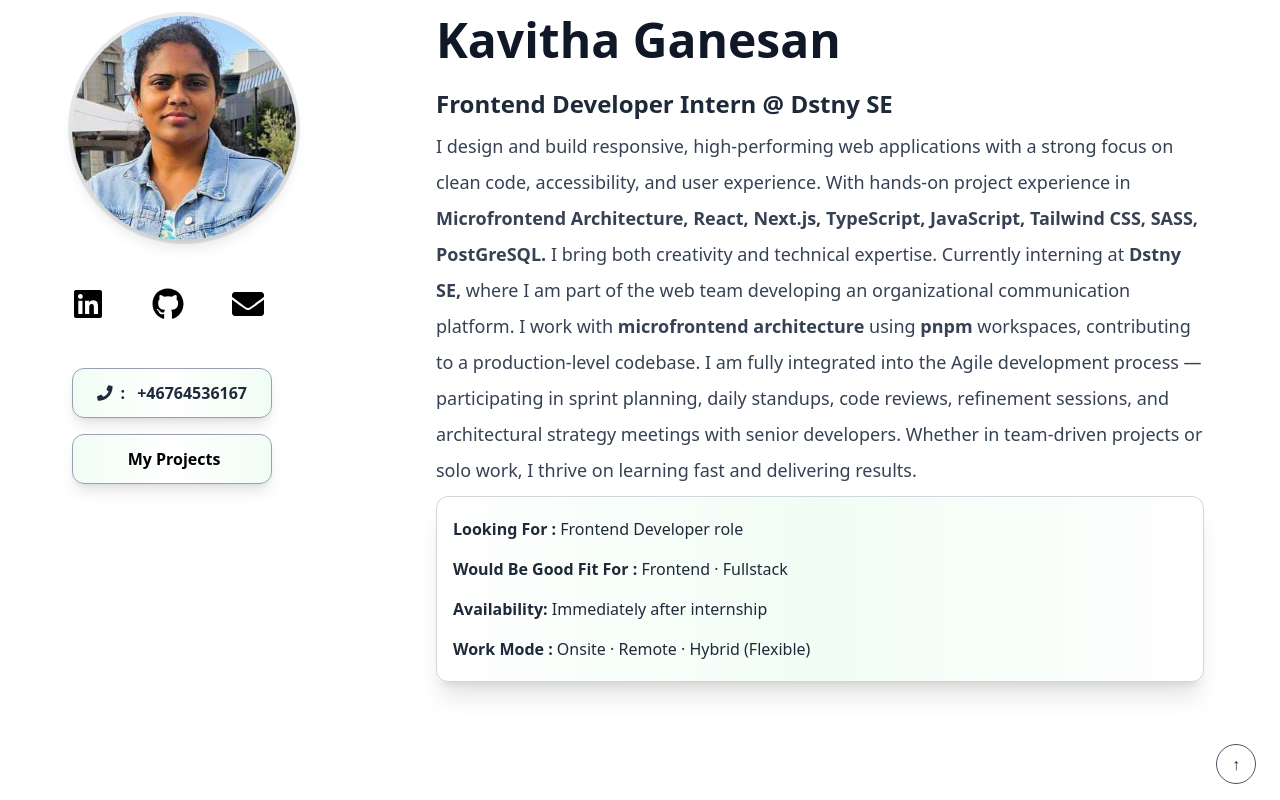
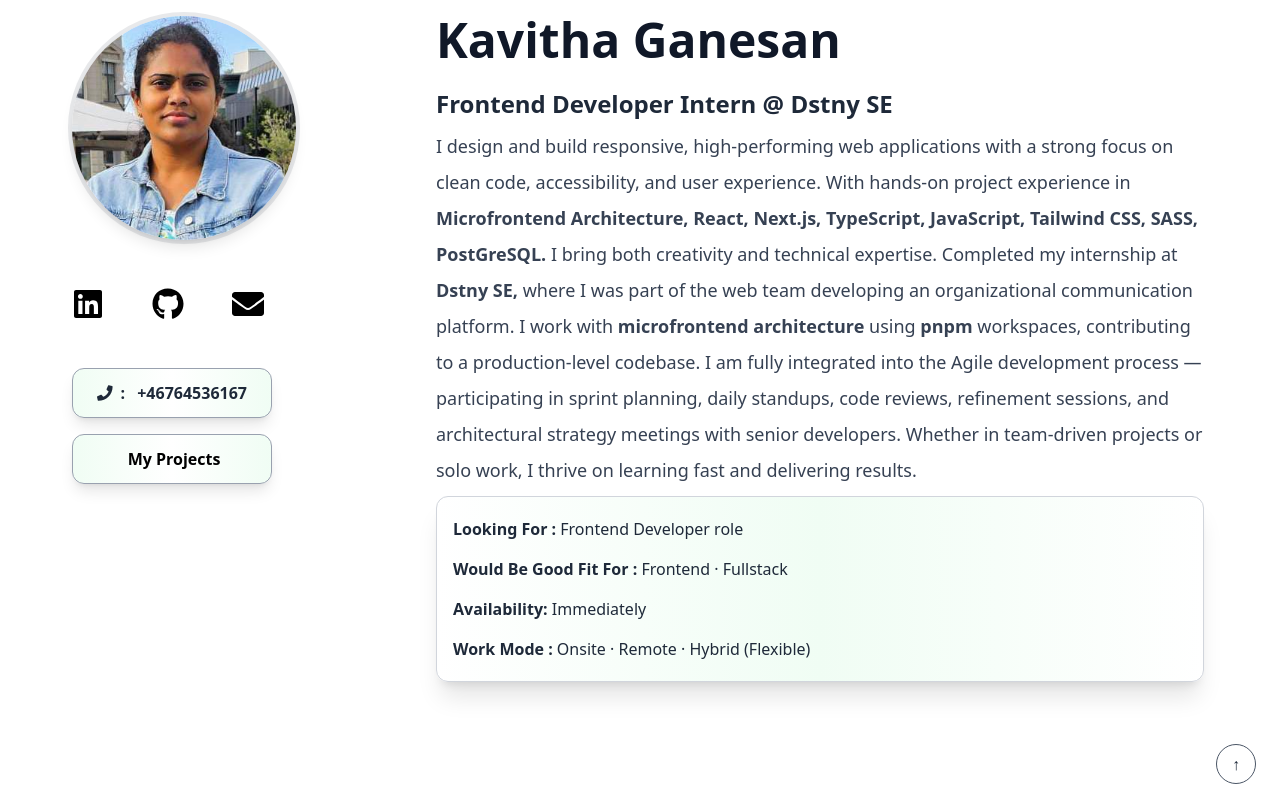
Before and after one commit to Kavitha0691/Kavi-Portfolio, a Next.js app: page / in a window 1280 px wide. Shown: the top 800 px of the page. Built offline with nearby package versions, Linux system fonts and the light colour scheme.

Commit message:
update intenship

```diff
--- a/src/Components/Header/index.tsx
+++ b/src/Components/Header/index.tsx
@@ -15,7 +15,7 @@ export default function Header() {
         <p className="mt-2 text-lg text-gray-700 dark:text-gray-300  leading-loose ">
          I design and build responsive, high-performing web applications with a strong focus on clean code, accessibility, and user experience. With hands-on project experience in <strong>Microfrontend Architecture, React, Next.js, TypeScript, JavaScript, Tailwind CSS, SASS, PostGreSQL. </strong> I bring both creativity and technical expertise.
 
-Currently interning at <strong> Dstny SE,</strong> where I am part of the web team developing an organizational communication platform. I work with<strong> microfrontend architecture</strong> using <strong>pnpm</strong> workspaces, contributing to a production-level codebase. I am fully integrated into the Agile development process — participating in sprint planning, daily standups, code reviews, refinement sessions, and architectural strategy meetings with senior developers.
+Completed my internship at <strong> Dstny SE,</strong> where I was part of the web team developing an organizational communication platform. I work with<strong> microfrontend architecture</strong> using <strong>pnpm</strong> workspaces, contributing to a production-level codebase. I am fully integrated into the Agile development process — participating in sprint planning, daily standups, code reviews, refinement sessions, and architectural strategy meetings with senior developers.
 
 Whether in team-driven projects or solo work, I thrive on learning fast and delivering results.
         </p>
@@ -27,8 +27,7 @@ Whether in team-driven projects or solo work, I thrive on learning fast and deli
             <span className="font-bold capitalize">would be good fit for : </span> Frontend · Fullstack
           </p>
           <p className="text-gray-800 dark:text-gray-200 mb-2">
-            <span className="font-bold capitalize">Availability:  </span> Immediately after internship
-          </p>
+            <span className="font-bold capitalize">Availability:  </span> Immediately  </p>
           <p className="text-gray-800 dark:text-gray-200 ">
             <span className="font-bold capitalize"> work mode : </span> Onsite · Remote · Hybrid (Flexible)
           </p>
```
